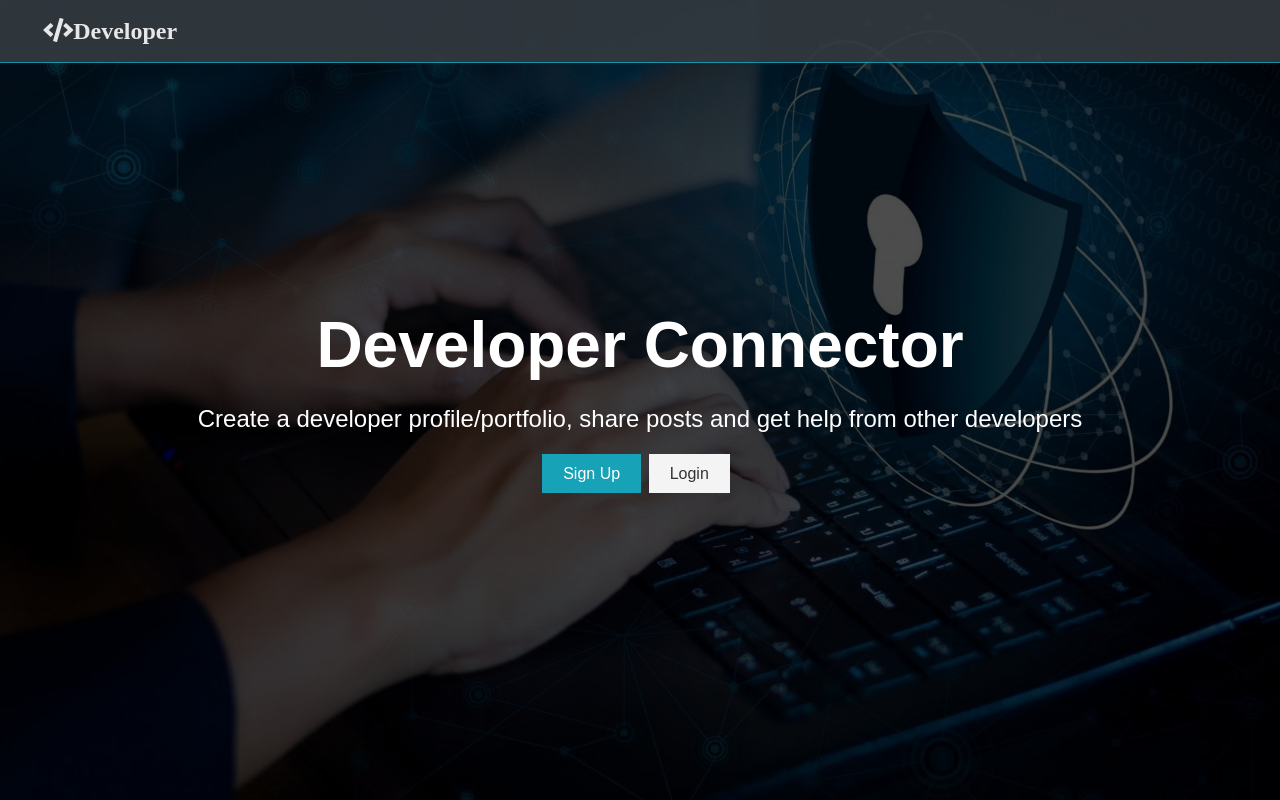
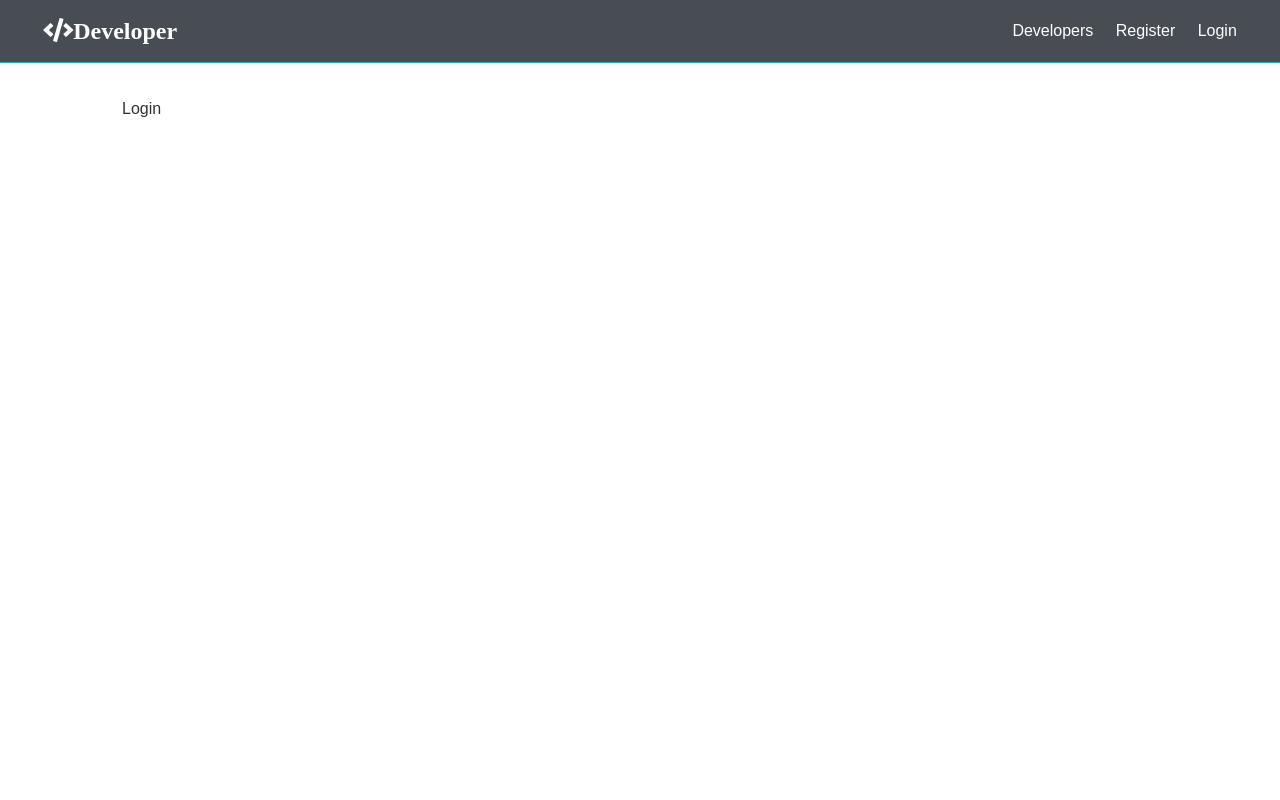
Before and after one commit to sbugarski86/PROJECT-5, a React (Create React App) app in the folder client/: page /login in a window 1280 px wide. Built offline with nearby package versions, Linux system fonts and the light colour scheme.

Commit message:
Register.js and Login.js added to the project

```diff
--- a/client/src/App.js
+++ b/client/src/App.js
@@ -1,11 +1,24 @@
 import React, { Fragment } from 'react';
-import './App.css';
+import { BrowserRouter as Router, Route, Switch } from 'react-router-dom';
 import Navbar from './components/layout/Navbar';
 import Landing from './components/layout/Landing';
+import Register from './components/auth/Register';
+import Login from './components/auth/Login';
+import './App.css';
 
-const App = () => <Fragment>
+const App = () => (
+<Router>
+<Fragment>
   <Navbar />
-  <Landing/>
+  <Route exact path='/' component={Landing}/>
+  <section className="container">
+    <Switch>
+      <Route exact path='/register' component={Register} />
+      <Route exact path='/login' component={Login} />
+
+    </Switch>
+  </section>
 </Fragment>
-
+</Router>
+  )
 export default App;
--- /dev/null
+++ b/client/src/components/auth/Login.js
@@ -0,0 +1,14 @@
+import React from 'react'
+
+
+const Login = () => {
+  return (
+    <div>
+      Login
+    </div>
+  )
+}
+
+
+
+export default Login
--- /dev/null
+++ b/client/src/components/auth/Register.js
@@ -0,0 +1,13 @@
+import React from 'react'
+
+
+const Register = () => {
+  return (
+    <div>
+      Register
+    </div>
+  )
+}
+
+
+export default Register
--- a/client/src/components/layout/Landing.js
+++ b/client/src/components/layout/Landing.js
@@ -1,4 +1,5 @@
-import React from 'react'
+import React from 'react';
+import { Link } from 'react-router-dom';
 
 
 const Landing = () => {
@@ -12,8 +13,8 @@
           other developers
         </p>
         <div className="buttons">
-          <a href="register.html" className="btn btn-primary">Sign Up</a>
-          <a href="login.html" className="btn btn-light">Login</a>
+          <Link to="/register" className="btn btn-primary">Sign Up</Link>
+          <Link to="/login" className="btn btn-light">Login</Link>
         </div>
       </div>
     </div>
--- a/client/src/components/layout/Navbar.js
+++ b/client/src/components/layout/Navbar.js
@@ -1,19 +1,29 @@
 import React from 'react';
+import { Link } from 'react-router-dom';
 
 const Navbar = () => {
-  return <div>
-    <nav className="navbar bg-dark">
-      <h1>
-        <a href="index.html" className="fas fa-code">Developer</a>
-      </h1>
-      <ul>
-        <li><a href="profiles.html"></a></li>
-        <li><a href="register.html"></a></li>
-        <li><a href="login.html"></a></li>
-      </ul>
-
-    </nav>
-  </div>;
+  return (
+    <div>
+      <nav className='navbar bg-dark'>
+        <h1>
+          <Link to='/' className='fas fa-code'>
+            Developer
+          </Link>
+        </h1>
+        <ul>
+          <li>
+            <Link to='#!'>Developers</Link>
+          </li>
+          <li>
+            <Link to='register'>Register</Link>
+          </li>
+          <li>
+            <Link to='/login'>Login</Link>
+          </li>
+        </ul>
+      </nav>
+    </div>
+  );
 };
 
 export default Navbar;
```
Also changed, not shown: client/src/App.css (line endings or trailing spaces).
